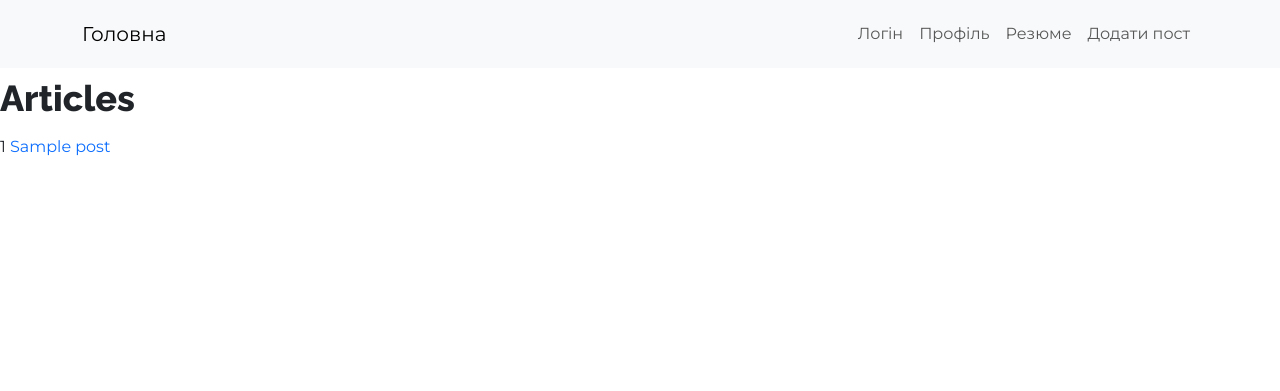
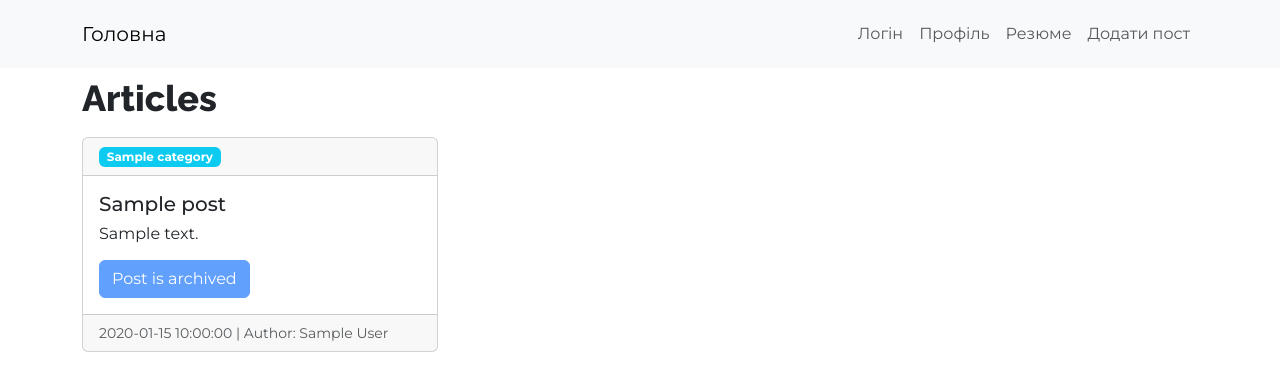
Before and after one commit to Ihor-Mykytiuk/flask-app-lab, a Flask app: template app/posts/templates/posts/posts.html in a window 1280 px wide. Shown: the top 391 px of the page. Run offline with Flask 3, Linux system fonts and the light colour scheme; the template is opened without the code that fills it: most values are stand-ins (such as "Sample title", 1, 10 or a date in 2020).

Commit message:
Processing adding post + displaying posts as cards

```diff
--- a/app/posts/forms.py
+++ b/app/posts/forms.py
@@ -3,7 +3,12 @@ from wtforms import StringField, TextAreaField, SubmitField, BooleanField, DateF
 from wtforms.validators import DataRequired, Length
 
 
+CATEGORIES = [('tech', 'Tech'), ('science', 'Science'), ('lifestyle', 'Lifestyle')]
+
 class PostForm(FlaskForm):
     title = StringField('Title', validators=[DataRequired(), Length(min=2, max=10)])
     content = TextAreaField('Content',render_kw={"rows": 5, "cols": 40}, validators=[DataRequired()])
+    is_active = BooleanField('Active Post')
+    publish_date = DateField('Publish Date', format='%Y-%m-%d', validators=[DataRequired()])
+    category = SelectField('Category', choices=CATEGORIES, validators=[DataRequired()])
     submit = SubmitField('Add Post')
--- /dev/null
+++ b/app/posts/posts.json
@@ -0,0 +1,29 @@
+[
+  {
+    "id": 1,
+    "title": "My First Post",
+    "content": "This is the content of my first post.",
+    "category": "Technology",
+    "is_active": true,
+    "published_date": "2020-01-01",
+    "author": "John Doe"
+  },
+  {
+    "id": 2,
+    "title": "Another Day",
+    "content": "Today I learned about Flask macros.",
+    "category": "Science",
+    "is_active": true,
+    "published_date": "2020-01-02",
+    "author": "Jane Smith"
+  },
+  {
+    "id": 3,
+    "title": "Flask and Jinja2",
+    "content": "Jinja2 is powerful for templating.",
+    "category": "Technology",
+    "is_active": false,
+    "published_date": "2020-01-03",
+    "author": "Mike Lee"
+  }
+]
--- a/app/posts/templates/posts/add_post.html
+++ b/app/posts/templates/posts/add_post.html
@@ -6,6 +6,9 @@
             {{ form.hidden_tag() }}
             {{ render_field(form.title) }}
             {{ render_field(form.content) }}
+            {{ render_field(form.is_active) }}
+            {{ render_field(form.publish_date) }}
+            {{ render_field(form.category) }}
             {{ form.submit(class="btn btn-primary") }}
         </form>
         <br/>
--- a/app/posts/templates/posts/posts.html
+++ b/app/posts/templates/posts/posts.html
@@ -1,12 +1,32 @@
 {% extends "base.html" %}
 {% block content %}
-    <h1>Articles</h1>
-    <ul>
-    {% for post in posts %}
-    	<li>
-            {{ post["id"] }}
-            <a href="{{ url_for('post.get_post', id=post['id'] ) }}">{{ post["title"] }}</a>
-        </li>
-    {% endfor %}
-    </ul>
+    <div class="container">
+        <h1>Articles</h1>
+        <div class="row row-cols-1 row-cols-md-3 g-4">
+
+            {% for post in posts %}
+                <div class="col">
+                    <div class="card">
+                        <div class="card-header">
+                            <span class="badge bg-info">{{ post.category }}</span>
+
+                        </div>
+                        <div class="card-body">
+                            <h5 class="card-title>">{{ post.title }}</h5>
+
+                            <p class="card-text">{{ post.content }}</p>
+                            {% if post.is_active %}
+                            	<a href="{{ url_for('post.get_post', post_id=post.id) }}" class="btn btn-primary">Read more</a>
+                            {% else %}
+                                <a  class="btn btn-primary disabled">Post is archived</a>
+                            {% endif %}
+                        </div>
+                        <div class="card-footer">
+                            <small class="text-muted">{{ post.published_date }} | Author: {{ post.author }}</small>
+                        </div>
+                    </div>
+                </div>
+            {% endfor %}
+        </div>
+    </div>
 {% endblock %}
```
Also changed, not shown: app/posts/views.py (+33 -12 lines), app/templates/form_macros.html (+9 -4 lines).
